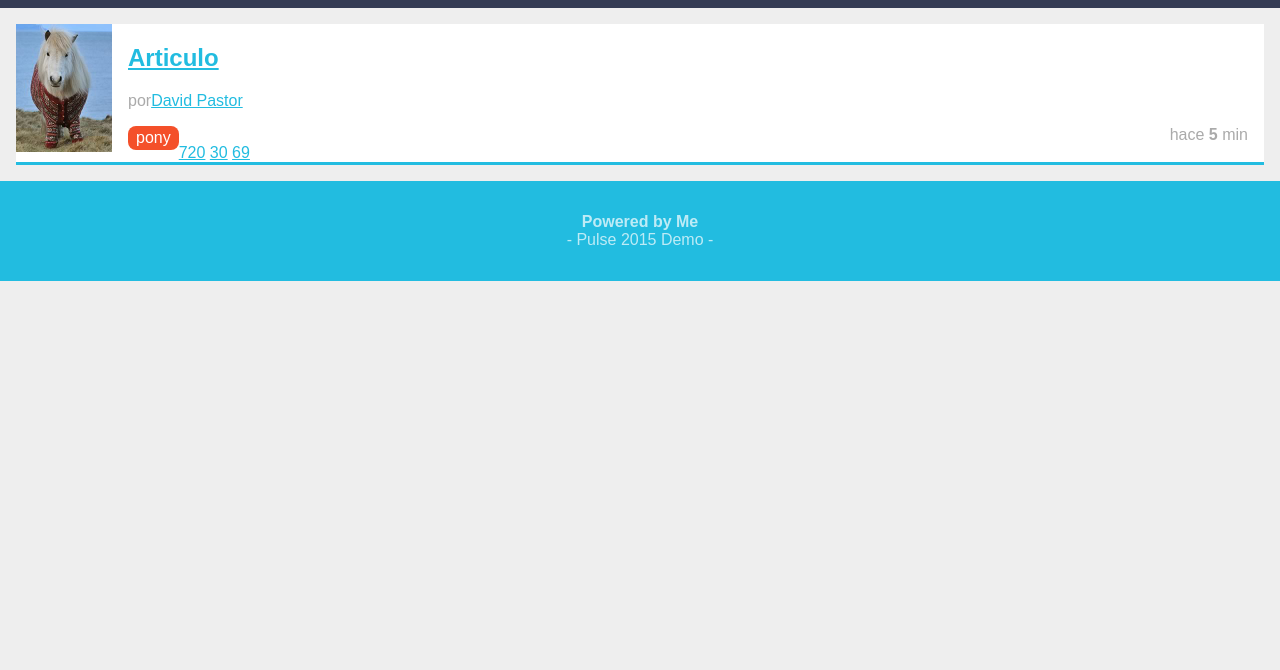
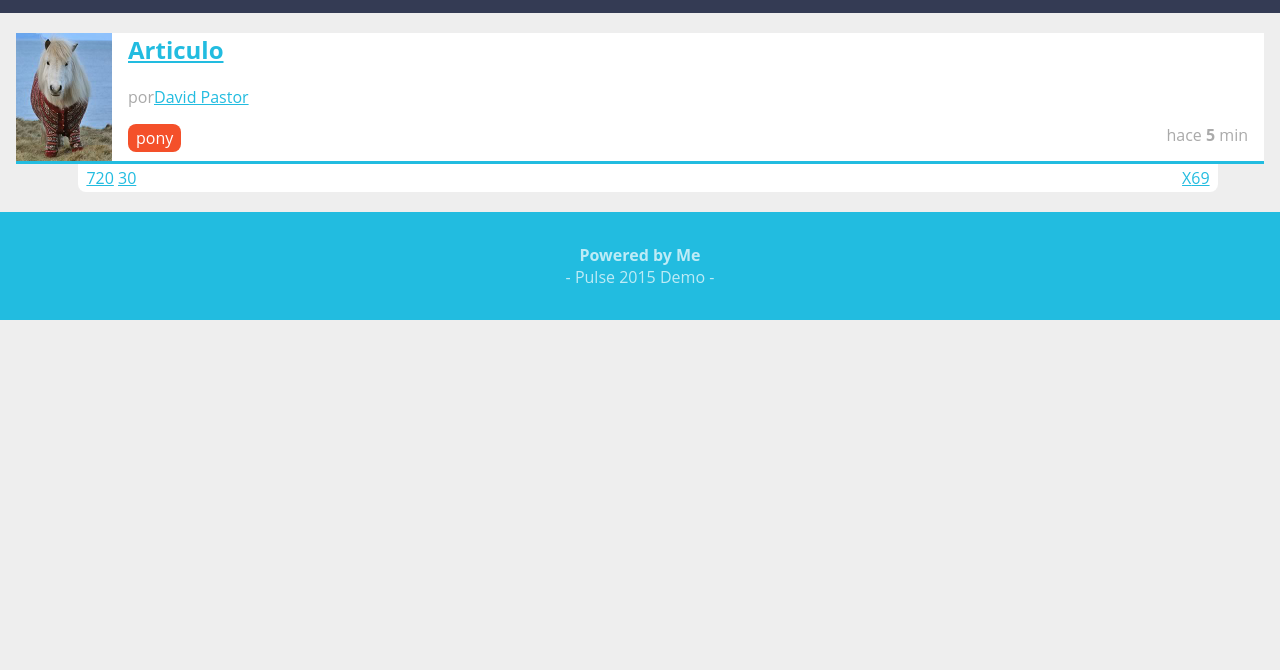
Before and after one commit to Davidcreador/Pulse-2015, a plain HTML site: page index.html in a window 1280 px wide. Shown: the part 130-800 px from the top of the page. Drawn offline with Linux system fonts and the light colour scheme.

Commit message:
CSS case terminal

```diff
--- a/css/main.css
+++ b/css/main.css
@@ -4,7 +4,7 @@ a {
 
 body {
 	background: #eee;
-	font-family: 'Open Sans'
+	font-family: "Open Sans";
 	font-size: 16px;
 }
 
@@ -115,7 +115,9 @@ nav ul #publicar_nav a{
 #content .item {
 	background: #fff;
 	border-bottom: 3px solid #22BCE0;
-	overflow: hidden;
+	position: relative;
+	min-height: 128px;
+	margin-bottom: 3em;
 }
 
 #content .item .imagen_item {
@@ -136,7 +138,7 @@ nav ul #publicar_nav a{
 	color: #aaa;
 }
 
-#content .item .tag_item {
+#content .item .datos_item .tag_item {
 	background: #F4502A;
 	color: white;
 	float: left;
@@ -153,9 +155,25 @@ nav ul #publicar_nav a{
 #content .item .titulo_item {
 	font-size: 1.2em;
 	font-style: italic;
+	padding-top: 1em 1em 0 0;
 }
 
 #content .item .titulo_item a {
 	color: #444;
 	text-decoration: none;
 }
+
+#content .item .votacion {
+	background: #fff;
+	border-radius: 0 0 0.5em 0.5em;
+	margin-top: 3px;
+	padding: 0.2em 0.5em;
+	position: absolute;
+	top: 100%;
+	left: 5%;
+	width: 90%;
+}
+#content .item .votacion .comentarios_item,
+#content .item .votacion .guardar_item {
+	float: right;
+}
--- a/index.html
+++ b/index.html
@@ -52,7 +52,7 @@
 				<a href="#" class="up">720</a>
 				<a href="#" class="down">30</a>
 				<a href="#" class="comentarios_item">69</a>
-				<a href="#" class="guardar_item"></a>
+				<a href="#" class="guardar_item">X</a>
 			</div>
 		</article>
 	</section>
```
